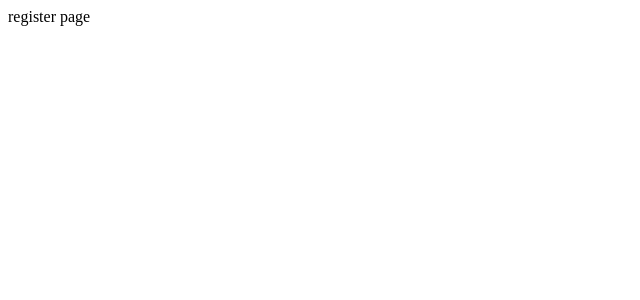
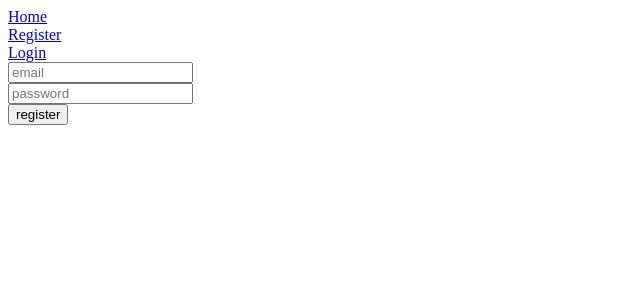
Before and after one commit to dprim/dotyapi-cli, a React (Create React App) app: page /register in a window 1280 px wide. Shown: the top 300 px of the page, without its empty margins (0-640 px from the left). Built offline with nearby package versions, Linux system fonts and the light colour scheme.

Commit message:
Adds minimum content to pages, and enables routing

```diff
--- a/src/Routes.tsx
+++ b/src/Routes.tsx
@@ -1,11 +1,18 @@
 import React from 'react';
-import { BrowserRouter, Switch, Route } from "react-router-dom";
+import { BrowserRouter, Switch, Route, Link } from "react-router-dom";
 import { Home } from './pages/Home';
 import { Register } from './pages/Register';
 import { Login } from './pages/Login';
 
 export const Routes: React.FC = () => {
   return <BrowserRouter>
+    <header>
+      <div>
+      <div><Link to="/">Home</Link></div>
+        <div><Link to="/register">Register</Link></div>
+        <div><Link to="/login">Login</Link></div>
+      </div>
+    </header>
     <Switch>
       <Route exact path="/" component={Home}></Route>
       <Route exact path="/register" component={Register}></Route>
--- a/src/pages/Home.tsx
+++ b/src/pages/Home.tsx
@@ -1,11 +1,9 @@
 import React from "react";
-import { Link } from "react-router-dom";
 
-interface Props {}
+interface Props { }
 
 export const Home: React.FC<Props> = () => {
     return <div>
-        <div><Link to="/register">Register</Link></div>
-        <div><Link to="/login"></Link>Login</div>
+        home
     </div>;
 };
--- a/src/pages/Register.tsx
+++ b/src/pages/Register.tsx
@@ -1,9 +1,43 @@
-import React from 'react';
+import React, { useState } from 'react';
 
 interface Props {
 
 }
 
 export const Register: React.FC<Props> = () => {
-    return <div>register page</div>
+    const [email, setEmail] = useState('');
+    const [password, setPassword] = useState('');
+
+    return (
+        <form
+            onSubmit={e => {
+                e.preventDefault()
+                console.log('form submitted');
+                console.log(email, password);
+            }}
+        >
+            <div>
+                <input
+                    value={email}
+                    placeholder="email"
+                    onChange={e => {
+                        setEmail(e.target.value)
+                    }}
+                />
+            </div>
+
+            <div>
+                <input
+                    type='password'
+                    value={password}
+                    placeholder="password"
+                    onChange={e => {
+                        setPassword(e.target.value)
+                    }}
+                />
+            </div>
+            <button type="submit">register</button>
+        </form>
+    )
+
 }
```
Also changed, not shown: src/setupTests.ts (+1 -1 lines).
